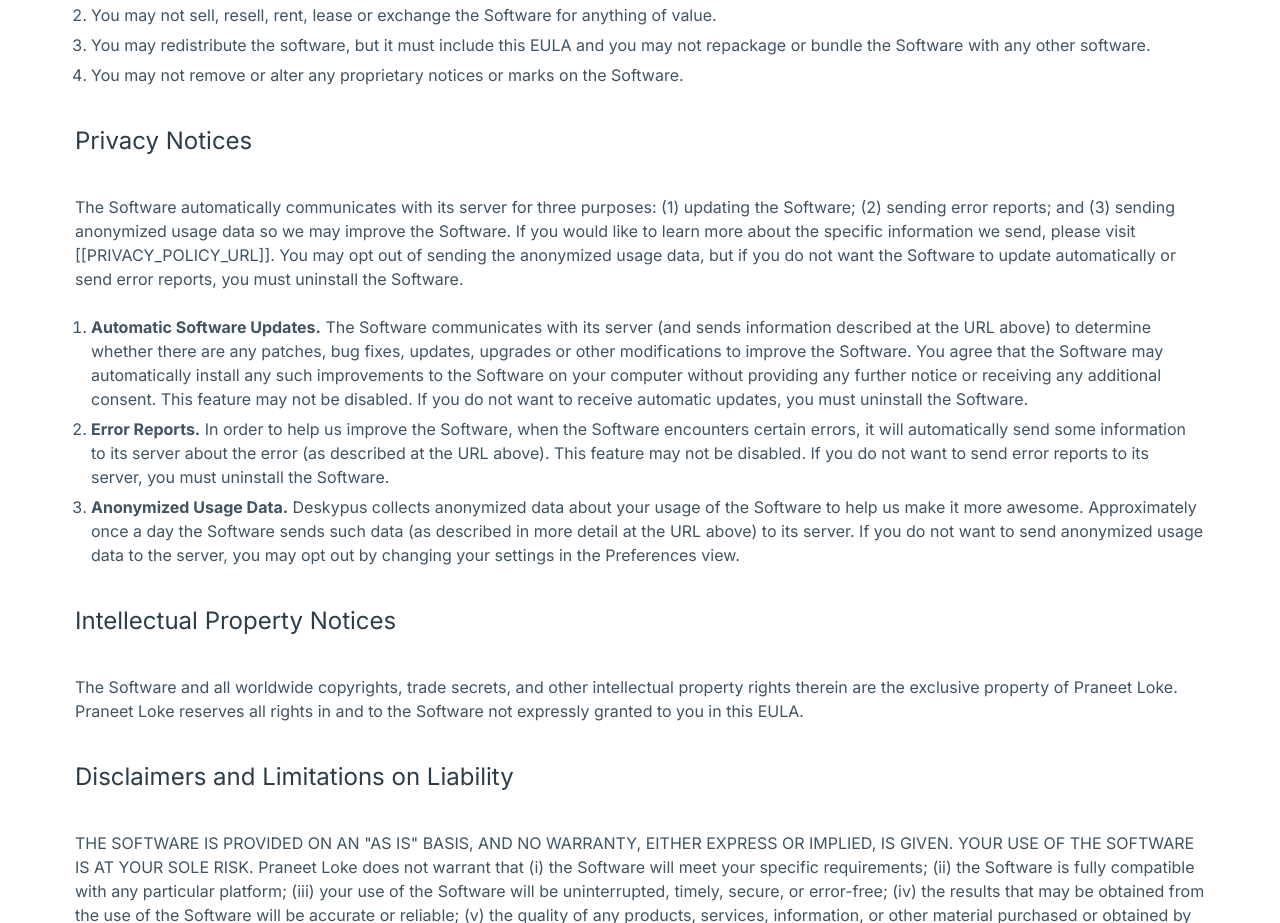
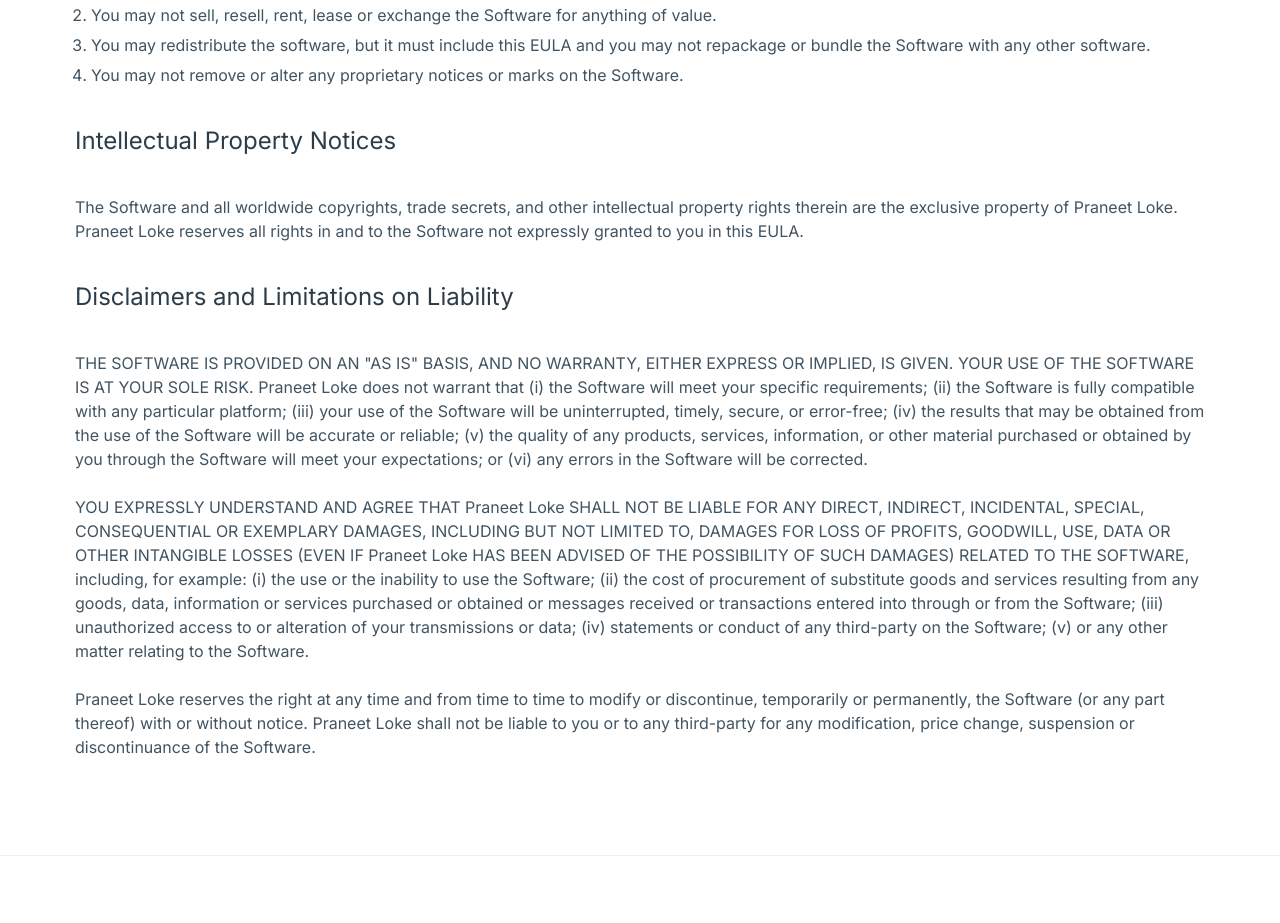
Before and after one commit to pulumi-desktop/pulumi-desktop.github.io, a website built with Parcel: page src/eula.html in a window 1280 px wide. Shown: the part 1045-1968 px from the top of the page. Built offline with nearby package versions, Linux system fonts and the light colour scheme; no server answers.

Commit message:
Remove Privacy Notices for now since none of those are applicable to Deskypus at this time.

```diff
--- a/src/eula.html
+++ b/src/eula.html
@@ -64,36 +64,6 @@
                 </li>
                 <li>You may not remove or alter any proprietary notices or marks on the Software.</li>
             </ol>
-            <h3 id="privacy-notices">Privacy Notices</h3>
-            <p>
-                The Software automatically communicates with its server for three purposes: (1) updating the Software;
-                (2) sending error reports; and (3) sending anonymized usage data so we may improve the Software. If you
-                would like to learn more about the specific information we send, please visit [[PRIVACY_POLICY_URL]].
-                You may opt out of sending the anonymized usage data, but if you do not want the Software to update
-                automatically or send error reports, you must uninstall the Software.
-            </p>
-            <ol>
-                <li>
-                    <strong>Automatic Software Updates.</strong> The Software communicates with its server (and sends
-                    information described at the URL above) to determine whether there are any patches, bug fixes,
-                    updates, upgrades or other modifications to improve the Software. You agree that the Software may
-                    automatically install any such improvements to the Software on your computer without providing any
-                    further notice or receiving any additional consent. This feature may not be disabled. If you do not
-                    want to receive automatic updates, you must uninstall the Software.
-                </li>
-                <li>
-                    <strong>Error Reports.</strong> In order to help us improve the Software, when the Software
-                    encounters certain errors, it will automatically send some information to its server about the error
-                    (as described at the URL above). This feature may not be disabled. If you do not want to send error
-                    reports to its server, you must uninstall the Software.
-                </li>
-                <li>
-                    <strong>Anonymized Usage Data.</strong> Deskypus collects anonymized data about your usage of the
-                    Software to help us make it more awesome. Approximately once a day the Software sends such data (as
-                    described in more detail at the URL above) to its server. If you do not want to send anonymized
-                    usage data to the server, you may opt out by changing your settings in the Preferences view.
-                </li>
-            </ol>
             <h3 id="intellectual-property-notices">Intellectual Property Notices</h3>
             <p>
                 The Software and all worldwide copyrights, trade secrets, and other intellectual property rights therein
```
